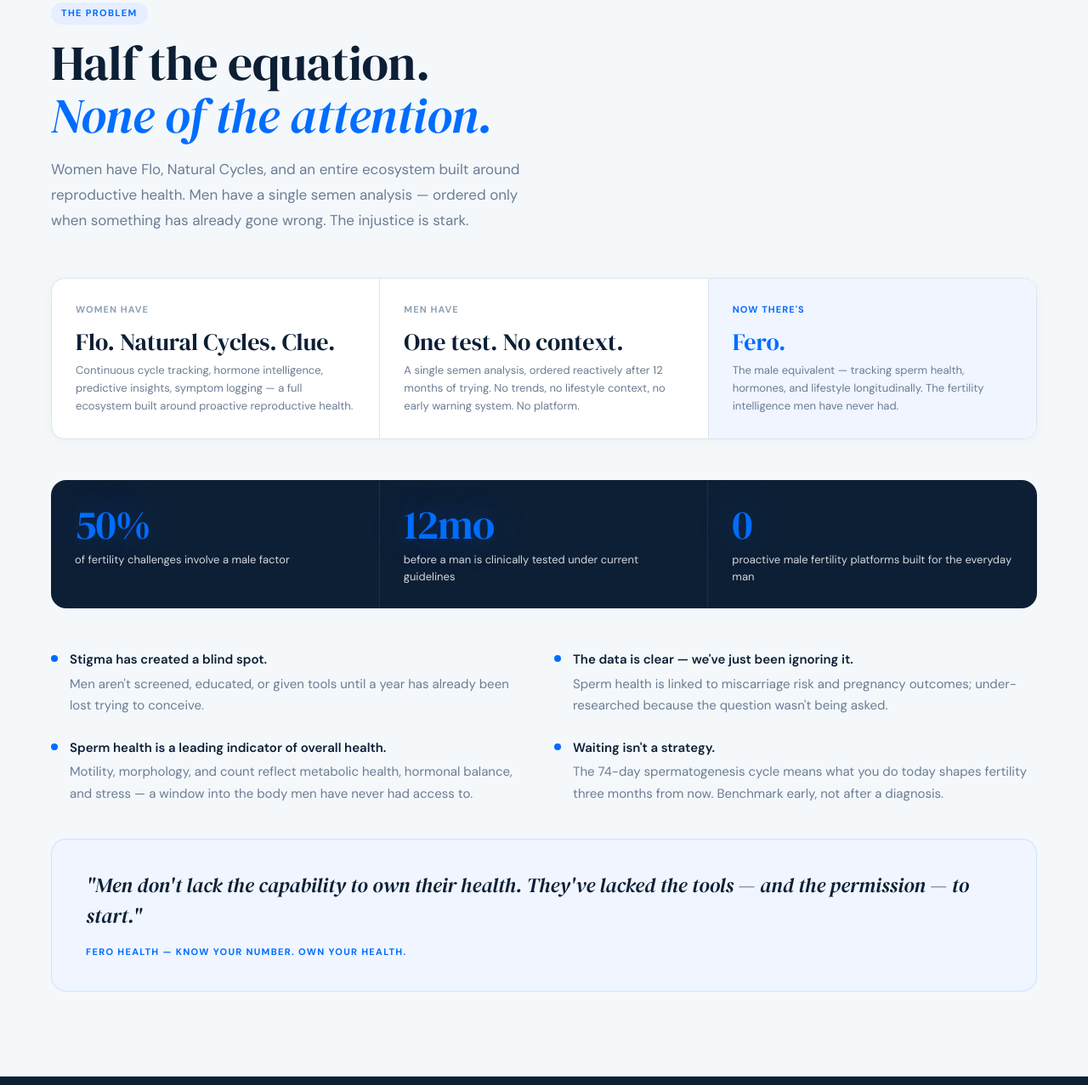
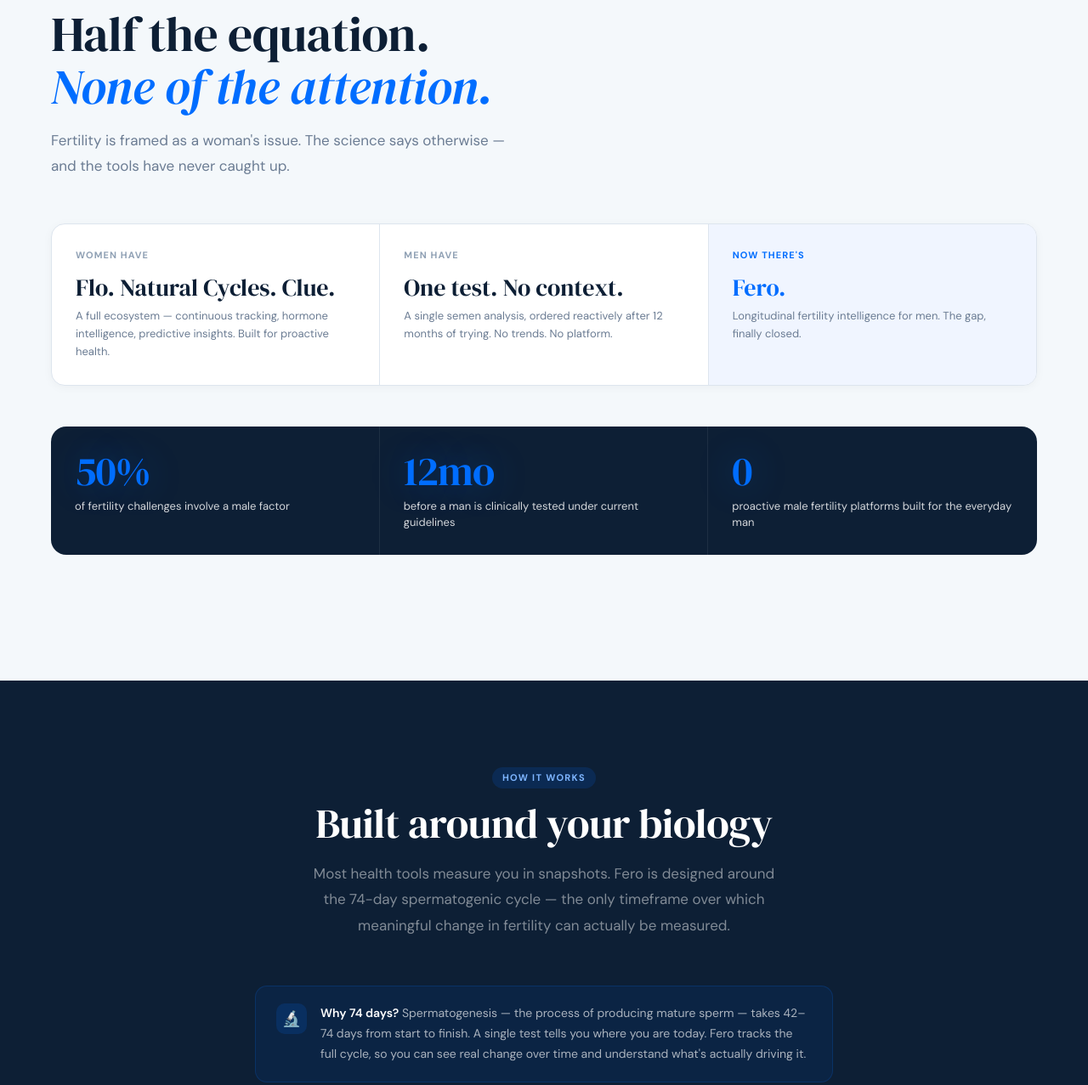
Before and after one commit to Fero-Health/website, a plain HTML site: page index.html in a window 1280 px wide. Shown: the part 1130-2407 px from the top of the page at 85% size. Drawn offline with Linux system fonts and the light colour scheme.

Commit message:
Update website main page

```diff
--- a/index.html
+++ b/index.html
@@ -1300,22 +1300,15 @@
 
           <!-- MIRROR: reflect their experience back -->
           <h1 class="hero-mirror">
-            You track everything.<br />
-            <em>Not this.</em>
+            You optimise everything.<br />
+            <em>Your fertility is next.</em>
           </h1>
-
-          <!-- BRIDGE: validate the gap -->
-          <p class="hero-bridge">
-            Sleep. HRV. Macros. Steps. You've built a serious health stack — but
-            there's a blind spot most men don't discover until it's too late to
-            act proactively.
-          </p>
 
           <!-- REVEAL: introduce Fero as the answer -->
           <p class="hero-reveal">
             <strong>Fero</strong> is the first male fertility intelligence
             platform — tracking sperm health, hormones, and lifestyle
-            continuously, across your full 74-day biological cycle.
+            continuously across your 74-day biological cycle.
           </p>
 
           <div class="hero-social">
@@ -1491,9 +1484,8 @@
             Half the equation.<br /><em>None of the attention.</em>
           </h2>
           <p class="problem-subhead">
-            Women have Flo, Natural Cycles, and an entire ecosystem built around
-            reproductive health. Men have a single semen analysis — ordered only
-            when something has already gone wrong. The injustice is stark.
+            Fertility is framed as a woman's issue. The science says otherwise —
+            and the tools have never caught up.
           </p>
         </div>
 
@@ -1503,9 +1495,8 @@
             <div class="inj-label">Women have</div>
             <div class="inj-product">Flo. Natural Cycles. Clue.</div>
             <div class="inj-desc">
-              Continuous cycle tracking, hormone intelligence, predictive
-              insights, symptom logging — a full ecosystem built around
-              proactive reproductive health.
+              A full ecosystem — continuous tracking, hormone intelligence,
+              predictive insights. Built for proactive health.
             </div>
           </div>
           <div class="inj-col">
@@ -1513,17 +1504,15 @@
             <div class="inj-product">One test. No context.</div>
             <div class="inj-desc">
               A single semen analysis, ordered reactively after 12 months of
-              trying. No trends, no lifestyle context, no early warning system.
-              No platform.
+              trying. No trends. No platform.
             </div>
           </div>
           <div class="inj-col fero">
             <div class="inj-label">Now there's</div>
             <div class="inj-product">Fero.</div>
             <div class="inj-desc">
-              The male equivalent — tracking sperm health, hormones, and
-              lifestyle longitudinally. The fertility intelligence men have
-              never had.
+              Longitudinal fertility intelligence for men. The gap, finally
+              closed.
             </div>
           </div>
         </div>
@@ -1547,56 +1536,6 @@
             <div class="problem-stat-label">
               proactive male fertility platforms built for the everyday man
             </div>
-          </div>
-        </div>
-
-        <!-- Narrative bullets -->
-        <div class="problem-bullets">
-          <div class="problem-bullet">
-            <div class="problem-bullet-dot"></div>
-            <div class="problem-bullet-text">
-              <strong>Stigma has created a blind spot.</strong>
-              Men aren't screened, educated, or given tools until a year has
-              already been lost trying to conceive.
-            </div>
-          </div>
-          <div class="problem-bullet">
-            <div class="problem-bullet-dot"></div>
-            <div class="problem-bullet-text">
-              <strong>The data is clear — we've just been ignoring it.</strong>
-              Sperm health is linked to miscarriage risk and pregnancy outcomes;
-              under-researched because the question wasn't being asked.
-            </div>
-          </div>
-          <div class="problem-bullet">
-            <div class="problem-bullet-dot"></div>
-            <div class="problem-bullet-text">
-              <strong
-                >Sperm health is a leading indicator of overall health.</strong
-              >
-              Motility, morphology, and count reflect metabolic health, hormonal
-              balance, and stress — a window into the body men have never had
-              access to.
-            </div>
-          </div>
-          <div class="problem-bullet">
-            <div class="problem-bullet-dot"></div>
-            <div class="problem-bullet-text">
-              <strong>Waiting isn't a strategy.</strong>
-              The 74-day spermatogenesis cycle means what you do today shapes
-              fertility three months from now. Benchmark early, not after a
-              diagnosis.
-            </div>
-          </div>
-        </div>
-
-        <div class="problem-closing">
-          <p class="problem-quote">
-            "Men don't lack the capability to own their health. They've lacked
-            the tools — and the permission — to start."
-          </p>
-          <div class="problem-brand">
-            Fero Health — know your number. Own your health.
           </div>
         </div>
       </div>
```
